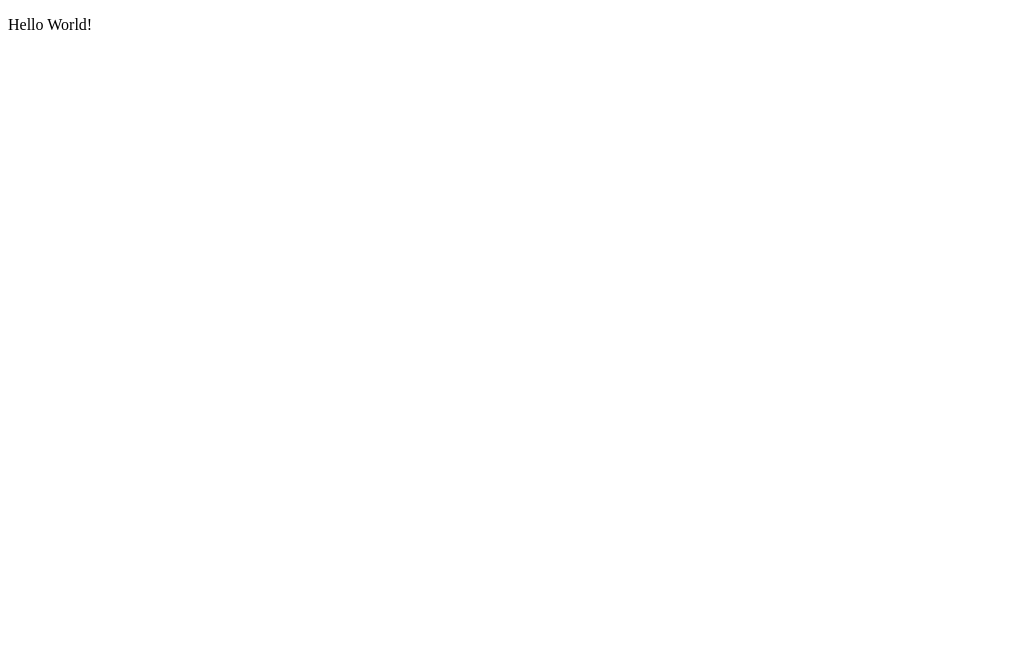
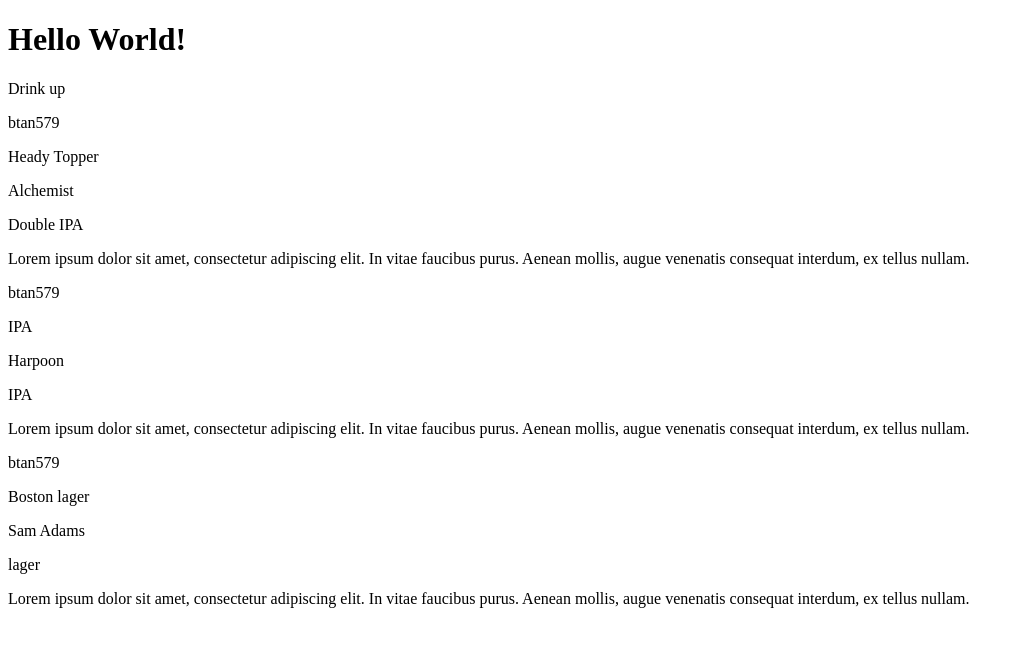
Before and after one commit to Btan579/HaveAnother, a website: page public/index.html in a window 1280 px wide. Shown: the whole page, without its empty margins (0-1024 px from the left). Drawn offline with nearby package versions, Linux system fonts and the light colour scheme.

Commit message:
"added review mock data"

```diff
--- a/package.json
+++ b/package.json
@@ -17,7 +17,8 @@
   },
   "homepage": "https://github.com/Btan579/HaveAnother#readme",
   "dependencies": {
-    "express": "^4.16.3"
+    "express": "^4.16.3",
+    "faker": "^4.1.0"
   },
   "devDependencies": {
     "chai": "^4.1.2",
--- a/public/app.js
+++ b/public/app.js
@@ -0,0 +1,74 @@
+var MOCK_REVIEWS_DATA = {
+        "beerReviews": [
+        {
+            "user": "btan579",
+            "beerName": "Heady Topper",
+            "breweryName": "Alchemist",
+            "beerStyle": "Double IPA",
+            "beerDescrip": "Lorem ipsum dolor sit amet, consectetur     adipiscing elit. In vitae faucibus purus. Aenean mollis, augue venenatis consequat interdum, ex tellus nullam."
+        },
+        {
+            "user": "btan579",
+            "beerName": "IPA",
+            "breweryName": "Harpoon",
+            "beerStyle": "IPA",
+            "beerDescrip": "Lorem ipsum dolor sit amet, consectetur adipiscing elit. In vitae faucibus purus. Aenean mollis, augue venenatis consequat interdum, ex tellus nullam."
+        },
+        {
+            "user": "btan579",
+            "beerName": "Boston lager",
+            "breweryName": "Sam Adams",
+            "beerStyle": "lager",
+            "beerDescrip": "Lorem ipsum dolor sit amet, consectetur adipiscing elit. In vitae faucibus purus. Aenean mollis, augue venenatis consequat interdum, ex tellus nullam."
+        }
+    ]
+
+};
+
+function getBeerReviews(callbackFn) {
+    setTimeout(function(){ callbackFn(MOCK_REVIEWS_DATA)}, 1);
+}
+
+function displayBeerReviews(data) {
+    for (index in data.beerReviews) {
+        $('body').append('<p>' + data.beerReviews[index].user + '</p>');
+        $('body').append('<p>' + data.beerReviews[index].beerName + '</p>');
+        $('body').append('<p>' + data.beerReviews[index].breweryName + '</p>');
+        $('body').append('<p>' + data.beerReviews[index].beerStyle + '</p>');
+        $('body').append('<p>' + data.beerReviews[index].beerDescrip + '</p>');
+
+    }
+}
+
+function getAndDisplayBeerReviews() {
+    getBeerReviews(displayBeerReviews);
+
+}
+
+$(function() {
+    getAndDisplayBeerReviews();
+
+})
+
+
+
+
+
+
+
+// var MOCK_USER = {
+//     "user": {
+//             "userName": "btan579",
+//             "userPassword": "password1"
+//         }
+// };
+
+// function getUserName(callbackFn) {
+//     setTimeout(function () {
+//         callbackFn(MOCK_USER)
+//     }, 1);
+// }
+
+// function loginUser(userName, userPassword) {
+
+// }
--- a/public/index.html
+++ b/public/index.html
@@ -1,17 +1,15 @@
 <!DOCTYPE html>
 <html>
-
 <head>
+    <title>Have Another?</title>
     <meta charset="utf-8">
-    <title>Have Another?</title>
-    <meta name="viewport" content="width=device-width, initial-scale=1">
+    <!-- <meta name="viewport" content="width=device-width, initial-scale=1"> -->
     <!-- <link rel="stylesheet" type="text/css" media="screen" href="main.css" />
     <script src="main.js"></script> -->
 </head>
-
 <body>
-    <p>Hello World!</p>
-
+    <h1>Hello World!</h1>
+    <p> Drink up</p>
     <script src="https://cdnjs.cloudflare.com/ajax/libs/jquery/3.1.0/jquery.min.js"></script>
     <script type="text/javascript" src="app.js"></script>
 </body>
```
Also changed, not shown: public/review.html (deleted, +0 -17 lines), public/reviews.html (added, +17 -0 lines), public/user-sign-up.html (deleted, +0 -17 lines), public/users.html (added, +17 -0 lines), test/test-server.js (+23 -0 lines), 1 other file.
